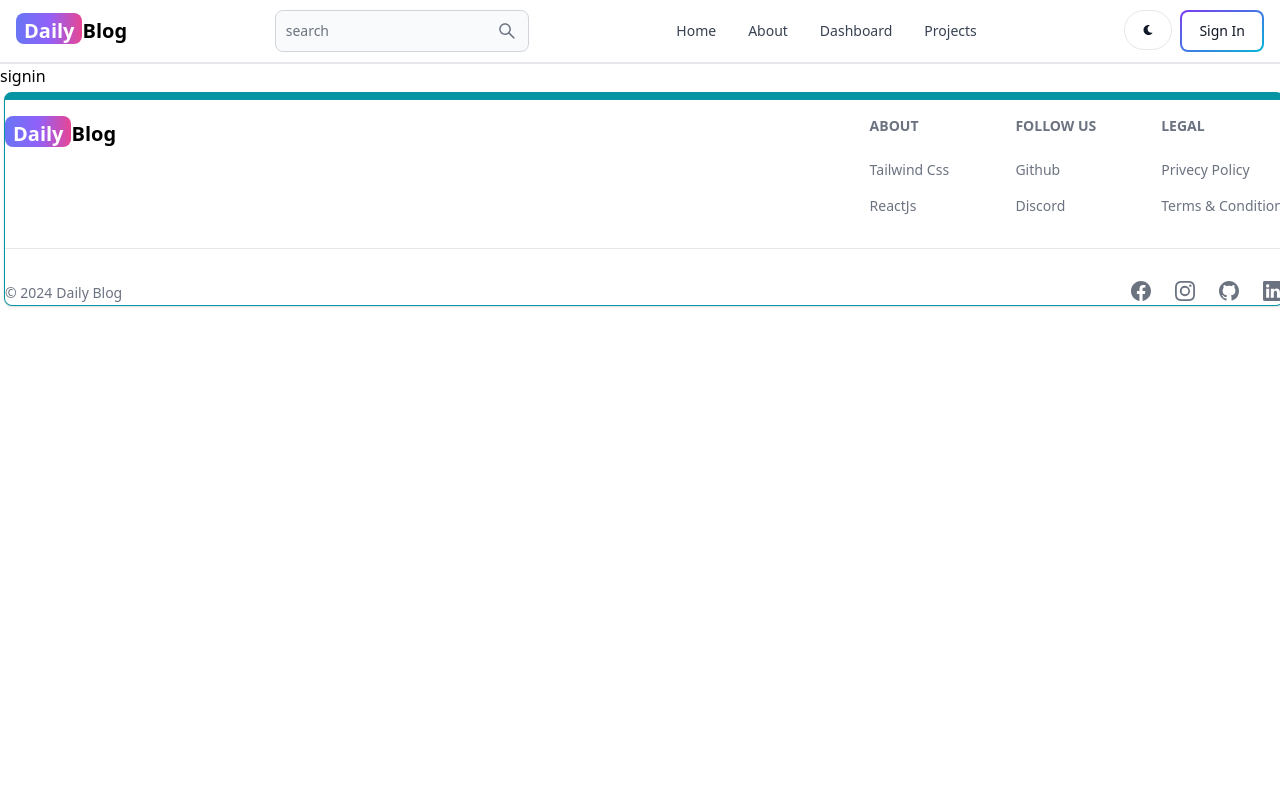
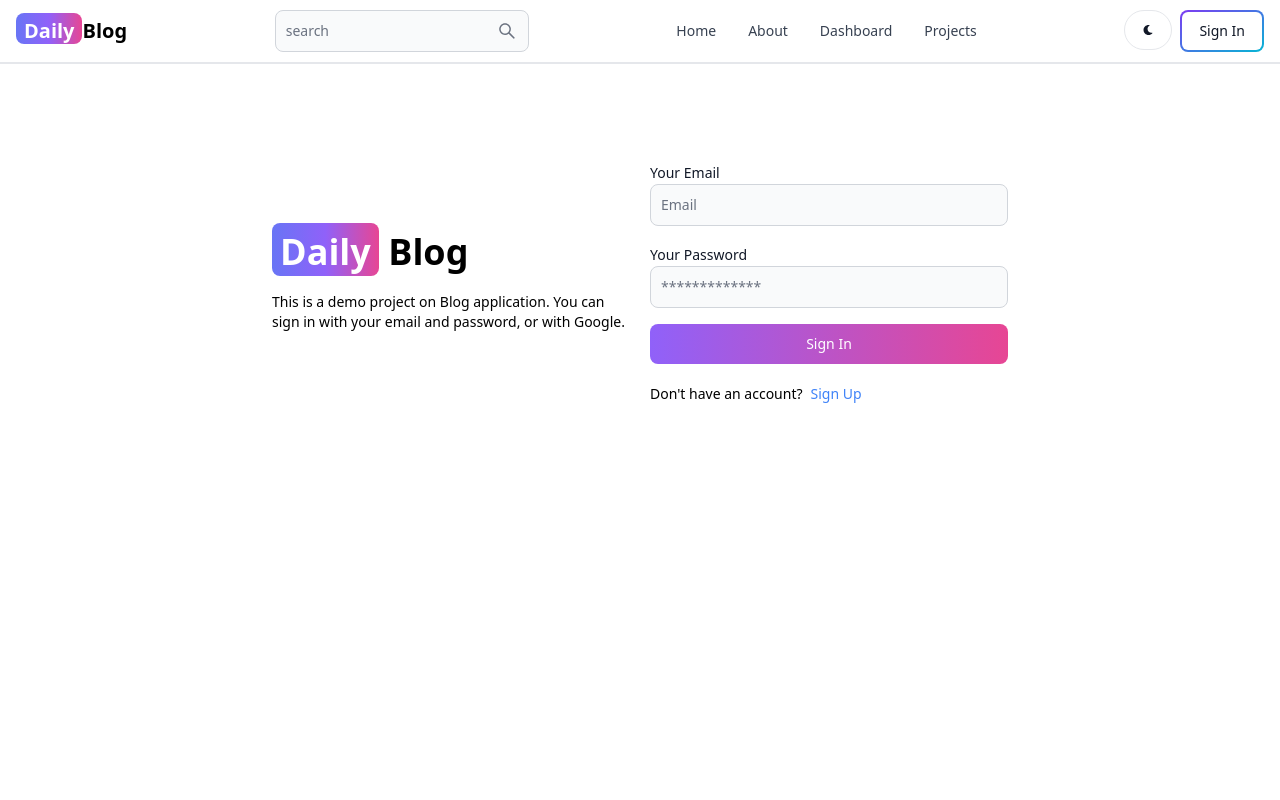
Before and after one commit to MrArnabGhosh/Blog-App, a React (Vite) app in the folder client/: page /signin in a window 1280 px wide. Shown: the top 800 px of the page. Built offline with nearby package versions, Linux system fonts and the light colour scheme.

Commit message:
complete signin function

```diff
--- a/client/src/pages/Signin.jsx
+++ b/client/src/pages/Signin.jsx
@@ -1,7 +1,108 @@
-import React from 'react'
+import { Alert, Button, Label, Spinner, TextInput } from 'flowbite-react';
+import React, { useState } from 'react';
+import { Link , useNavigate} from 'react-router-dom';
 
 export default function Signin() {
-  return (
-    <div>signin</div>
-  )
+    const [formData, setFormData] = useState({});
+    const [errorMessage, setErrorMessage] = useState(null);
+    const [loading, setLoading] = useState(false);
+    const navigate = useNavigate();
+    const handleChange = (e) => {
+        setFormData({ ...formData, [e.target.id]: e.target.value.trim() });
+    };
+
+    const handleSubmit = async (e) => {
+        e.preventDefault();
+        if ( !formData.email || !formData.password) {
+            return setErrorMessage('Please fill out all fields.');
+        }
+
+        try {
+            setLoading(true);
+            setErrorMessage(null);
+            const res = await fetch('/api/auth/signin', {
+                method: 'POST',
+                headers: {
+                    'Content-Type': 'application/json' // Corrected Content-Type
+                },
+                body: JSON.stringify(formData)
+            });
+
+            if (!res.ok) {
+                throw new Error('Signin failed, please try again.');
+            }
+            if (res.ok) {
+                navigate('/');
+            }
+
+            const data = await res.json();
+            if (data.success === false) {
+                return setErrorMessage(data.message);
+            }
+
+            // Handle successful Signin (e.g., navigate to a different page or clear form)
+            // ...
+            setLoading(false);
+
+        } catch (error) {
+            setErrorMessage(error.message);
+            setLoading(false);
+        }
+    };
+
+    return (
+        <div className='min-h-screen mt-20'>
+            <div className='flex p-4 max-w-3xl mx-auto flex-col md:flex-row md:items-center gap-5'>
+                <div className='flex-1'>
+                    <Link to='/' className='font-bold dark:text-white text-4xl'>
+                        <span className='px-2 pt-1 bg-gradient-to-r from-indigo-500 via-purple-500 to-pink-500 rounded-lg text-white'>
+                            Daily
+                        </span> Blog
+                    </Link>
+                    <p className='text-sm mt-5'>
+                        This is a demo project on Blog application. You can sign in with your email and password, or with Google.
+                    </p>
+                </div>
+                <div className='flex-1'>
+                    <form className='flex flex-col gap-4' onSubmit={handleSubmit}>
+                        {/* <div>
+                            <Label value='Your Username' />
+                            <TextInput type='text' placeholder='Username' id='username' onChange={handleChange} />
+                        </div> */}
+                        <div>
+                            <Label value='Your Email' />
+                            <TextInput type='text' placeholder='Email' id='email' onChange={handleChange} />
+                        </div>
+                        <div>
+                            <Label value='Your Password' />
+                            <TextInput type='password' placeholder='*************' id='password' onChange={handleChange} />
+                        </div>
+                        <Button gradientDuoTone='purpleToPink' type='submit' disabled={loading}>
+                            {
+                                loading ? (
+                                    <>
+                                        <Spinner size='sm' />
+                                        <span className='pl-3'>Loading...</span>
+                                    </>
+                                ) : 'Sign In'
+                            }
+                        </Button>
+                    </form>
+                    <div className='flex gap-2 text-sm mt-5'>
+                        <span>Don't have an account?</span>
+                        <Link to='/signup' className='text-blue-500'>
+                            Sign Up
+                        </Link>
+                    </div>
+                    {
+                        errorMessage && (
+                            <Alert className='mt-5' color='failure'>
+                                {errorMessage}
+                            </Alert>
+                        )
+                    }
+                </div>
+            </div>
+        </div>
+    );
 }
```
